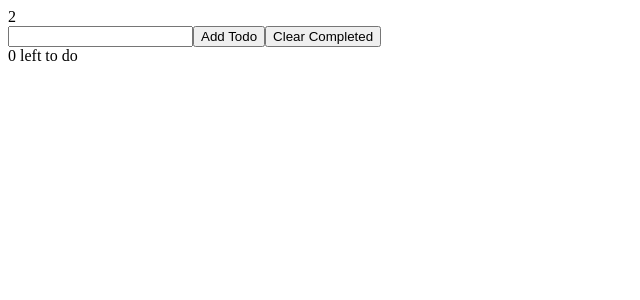
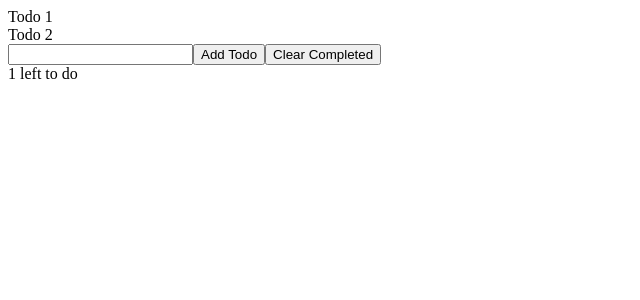
Before and after one commit to Jaron-Warren/reactToDo, a React (Vite) app: page / in a window 1280 px wide. Shown: the top 300 px of the page, without its empty margins (0-640 px from the left). Built offline with nearby package versions, Linux system fonts and the light colour scheme.

Commit message:
todo list with todo components

```diff
--- a/src/App.tsx
+++ b/src/App.tsx
@@ -9,7 +9,7 @@ function App() {
       <input type="text" />
       <button>Add Todo</button>
       <button>Clear Completed</button>
-      <div>0 left to do</div>
+      <div>{TodoList.length} left to do</div>
     </>
   )
 }
--- a/src/Todo.tsx
+++ b/src/Todo.tsx
@@ -1,7 +1,7 @@
 import React from 'react'
 
-export default function Todo() {
+export default function Todo({ todo }: any) {
   return (
-    <div>Todo</div>
+    <div>{todo}</div>
   )
 }
--- a/src/TodoList.tsx
+++ b/src/TodoList.tsx
@@ -1,7 +1,10 @@
 import React from 'react'
+import Todo from './Todo'
 
 export default function TodoList({ todos }: any) {
   return (
-    <div>{todos.length}</div>
+    todos.map((todo: any) => {
+      return <Todo key={todo} todo={todo} />
+    })
   )
 }
```
